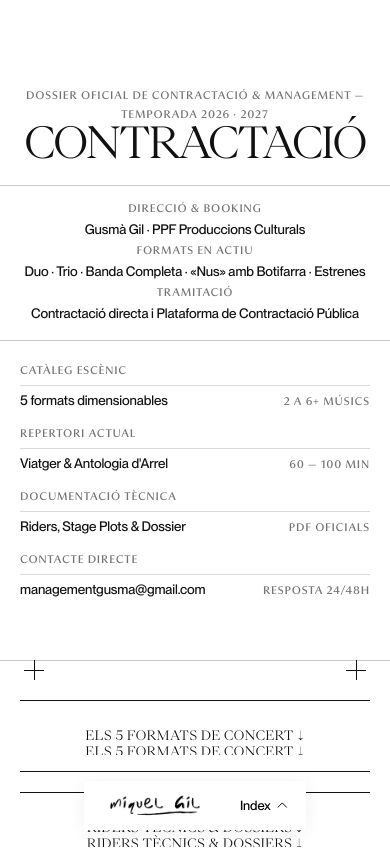
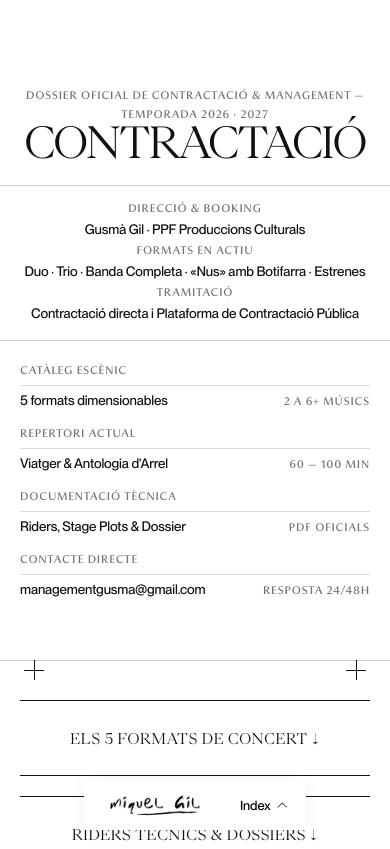
Before and after one commit to syncrolattex-maker/miquelgil, a Next.js app: page /contractacio in a window 390 px wide. Shown: the top 849 px of the page. Built offline with nearby package versions, Linux system fonts and the light colour scheme; a web font is replaced by a local one.

Commit message:
style(buttons): elimina textos duplicats ::after, garanteix una sola línia i augmenta la mida dels textos

```diff
--- a/app/contractacio/ContractacioClient.tsx
+++ b/app/contractacio/ContractacioClient.tsx
@@ -895,10 +895,10 @@ Moltes gràcies.`;
                       <span
                         className="btn__p"
                         data-hover-inner
-                        data-text={`SOL·LICITAR DISPONIBILITAT · FORMAT ${currentTabFormat.num} +`}
+                        data-text={`SOL·LICITAR FORMAT ${currentTabFormat.num} +`}
                       >
                         <span>
-                          SOL·LICITAR DISPONIBILITAT · FORMAT {currentTabFormat.num} +
+                          SOL·LICITAR FORMAT {currentTabFormat.num} +
                         </span>
                       </span>
                     </span>
@@ -1332,10 +1332,10 @@ Moltes gràcies.`;
                     <span
                       className="btn__p"
                       data-hover-inner
-                      data-text={`ENVIAR SOL·LICITUD PER A ${activeFormatObj.name.toUpperCase()} ↗`}
+                      data-text={`ENVIAR SOL·LICITUD (${activeFormatObj.num}) ↗`}
                     >
                       <span>
-                        ENVIAR SOL·LICITUD PER A {activeFormatObj.name.toUpperCase()} ↗
+                        ENVIAR SOL·LICITUD ({activeFormatObj.num}) ↗
                       </span>
                     </span>
                   </span>
--- a/app/contractacio/contractacio.css
+++ b/app/contractacio/contractacio.css
@@ -222,49 +222,36 @@
   justify-content: center;
   align-items: center;
   width: 100%;
-  padding: 0.7rem 1.25rem;
+  padding: 0.85rem 1.75rem;
 }
 
 .contract-a24-page .btn__p {
   font-family: var(--font-titles) !important;
   font-weight: 500 !important;
-  font-size: 13px !important;
-  line-height: 1.2 !important;
+  font-size: clamp(16px, 1.5vw, 22px) !important;
+  line-height: 1.15 !important;
   letter-spacing: 0.04em !important;
   text-transform: uppercase !important;
   color: inherit;
   white-space: nowrap;
   display: block;
   position: relative;
-  transition: color 0.3s ease;
+  transition: color 0.28s ease, opacity 0.28s ease;
 }
 
 .contract-a24-page [data-hover-inner] {
   display: inline-block;
   position: relative;
-  transition: transform 0.45s cubic-bezier(0.19, 1, 0.22, 1);
-}
-
-.contract-a24-page [data-hover-inner]::after {
-  content: attr(data-text);
-  position: absolute;
-  left: 0;
-  top: 100%;
-  width: 100%;
-  height: 100%;
-  display: block;
 }
 
 @media (hover: hover) and (pointer: fine) {
-  .contract-a24-page .btn:hover [data-hover-inner] {
-    transform: translateY(-100%);
-  }
   .contract-a24-page .btn:hover .btn__divider {
     background-color: #111111;
     opacity: 0.55;
   }
   .contract-a24-page .btn:hover .btn__p {
     color: #111111;
+    opacity: 0.72;
   }
 }
 
@@ -1056,6 +1043,20 @@
     gap: 1rem;
   }
 
+  .contract-a24-page .a24-btn,
+  .contract-a24-page .btn {
+    min-width: 0;
+    width: 100%;
+  }
+
+  .contract-a24-page .btn__p-mask {
+    padding: 0.78rem 1rem;
+  }
+
+  .contract-a24-page .btn__p {
+    font-size: clamp(13.5px, 3.8vw, 17px) !important;
+  }
+
   .contract-modal {
     padding: 1.5rem 1.35rem;
   }
--- a/app/discografia/[slug]/production.css
+++ b/app/discografia/[slug]/production.css
@@ -353,7 +353,7 @@
 
 .btn__p-mask {
   overflow: hidden;
-  padding: 0.75rem 2rem;
+  padding: 0.9rem 2rem;
   display: inline-block;
   background: transparent !important;
 }
@@ -362,11 +362,12 @@
 [data-reveal="btn"] .btn__p {
   font-family: var(--font-titles) !important;
   font-weight: 500 !important;
-  font-size: clamp(14px, 1.25vw, 18px);
-  letter-spacing: 0.06em;
+  font-size: clamp(17px, 1.55vw, 23px);
+  letter-spacing: 0.05em;
   text-transform: uppercase !important;
+  white-space: nowrap;
   display: block;
-  line-height: 1.1;
+  line-height: 1.15;
   color: #111111;
   background: transparent !important;
 }
@@ -377,58 +378,29 @@
 }
 
 /* ============================================================
-   HOVER ROLL DE A24 (REGLAS ORIGINALES DEL BUNDLE)
+   HOVER EDITORIAL D'UNA SOLA LÍNIA (SENSE TEXTOS DUPLICATS)
    ============================================================ */
 [data-hover] {
   --elastic-ease-out: linear(0, .5737 7.6%, .8382 11.87%, .9463 14.19%, 1.0292 16.54%, 1.0886 18.97%, 1.1258 21.53%, 1.137 22.97%, 1.1424 24.48%, 1.1423 26.1%, 1.1366 27.86%, 1.1165 31.01%, 1.0507 38.62%, 1.0219 42.57%, .9995 46.99%, .9872 51.63%, .9842 58.77%, 1.0011 81.26%, 1);
   --smooth-ease: cubic-bezier(.32, .72, 0, 1);
-  --transform-ease: cubic-bezier(.59, 1, .88, 1.01);
-  --bounce-cubic-ease: cubic-bezier(.34, 2.27, .64, 1);
   transition: transform .45s var(--elastic-ease-out);
   -webkit-tap-highlight-color: transparent;
 }
 
 [data-hover] [data-hover-inner] {
   vertical-align: top;
-  display: inline-grid;
+  display: inline-block;
   position: relative;
 }
 
 [data-hover] [data-hover-text] {
-  grid-area: 1/1;
-  clip-path: inset(0%);
-  transition: clip-path .4s var(--smooth-ease), scale .3s var(--bounce-cubic-ease), translate .35s var(--smooth-ease);
-  transform-origin: bottom;
-  translate: 0;
-  scale: 1;
-}
-
-[data-hover] [data-hover-inner]:after {
-  content: attr(data-text);
-  font-family: var(--font-titles) !important;
-  font-weight: 500 !important;
-  text-transform: uppercase !important;
-  transition: clip-path .4s var(--smooth-ease), scale .3s var(--bounce-cubic-ease), translate .35s var(--smooth-ease);
-  clip-path: inset(0% 0% 100%);
-  transform-origin: top;
-  grid-area: 1/1;
-  display: block;
-  translate: 0 -.25em;
-  scale: 1.05;
+  display: inline-block;
+  transition: opacity .28s var(--smooth-ease), transform .32s var(--smooth-ease);
 }
 
 @media (hover:hover) and (pointer:fine) {
-  [data-hover]:is(:hover, :focus-visible) [data-hover-inner]:after {
-    clip-path: inset(0%);
-    transition-delay: 75ms;
-    translate: 0;
-    scale: 1;
-  }
-
   [data-hover]:is(:hover, :focus-visible) [data-hover-text] {
-    clip-path: inset(100% 0% 0%);
-    translate: 0 .25em;
-    scale: .95;
+    opacity: 0.72;
   }
 
   .btn[data-hover]:is(:hover, :focus-visible) {
@@ -1273,6 +1245,15 @@
     gap: 1.5rem;
   }
 
+  .production-page .btn__p-mask {
+    padding: 0.78rem 1rem;
+  }
+
+  .production-page .btn__p,
+  .production-page [data-reveal="btn"] .btn__p {
+    font-size: clamp(14px, 4vw, 17.5px);
+  }
+
   .production__cta-touch {
     margin-top: 2.5rem;
     display: flex;
--- a/app/globals.css
+++ b/app/globals.css
@@ -2013,10 +2013,10 @@ button {
   white-space: nowrap;
   font-family: var(--font-graphik), sans-serif;
   letter-spacing: 0.05em;
-  font-size: 13px;
+  font-size: 15px;
   text-transform: uppercase;
   font-weight: 500;
-  padding: 12px 28px;
+  padding: 14px 32px;
   border-radius: 9999px;
   box-shadow: 0 4px 24px rgba(0, 0, 0, 0.6);
   transition: all 0.3s cubic-bezier(0.16, 1, 0.3, 1);
--- a/components/ScrollPathJourney.css
+++ b/components/ScrollPathJourney.css
@@ -757,8 +757,8 @@
   }
 
   .journey-archive-toggle .btn__p {
-    font-size: 11px !important;
-    white-space: normal;
+    font-size: clamp(13px, 3.6vw, 16px) !important;
+    white-space: nowrap;
     text-align: center;
   }
 
```
Also changed, not shown: app/biografia/biografia.css (+15 -19 lines), components/ScrollPathJourney.tsx (+4 -14 lines).
